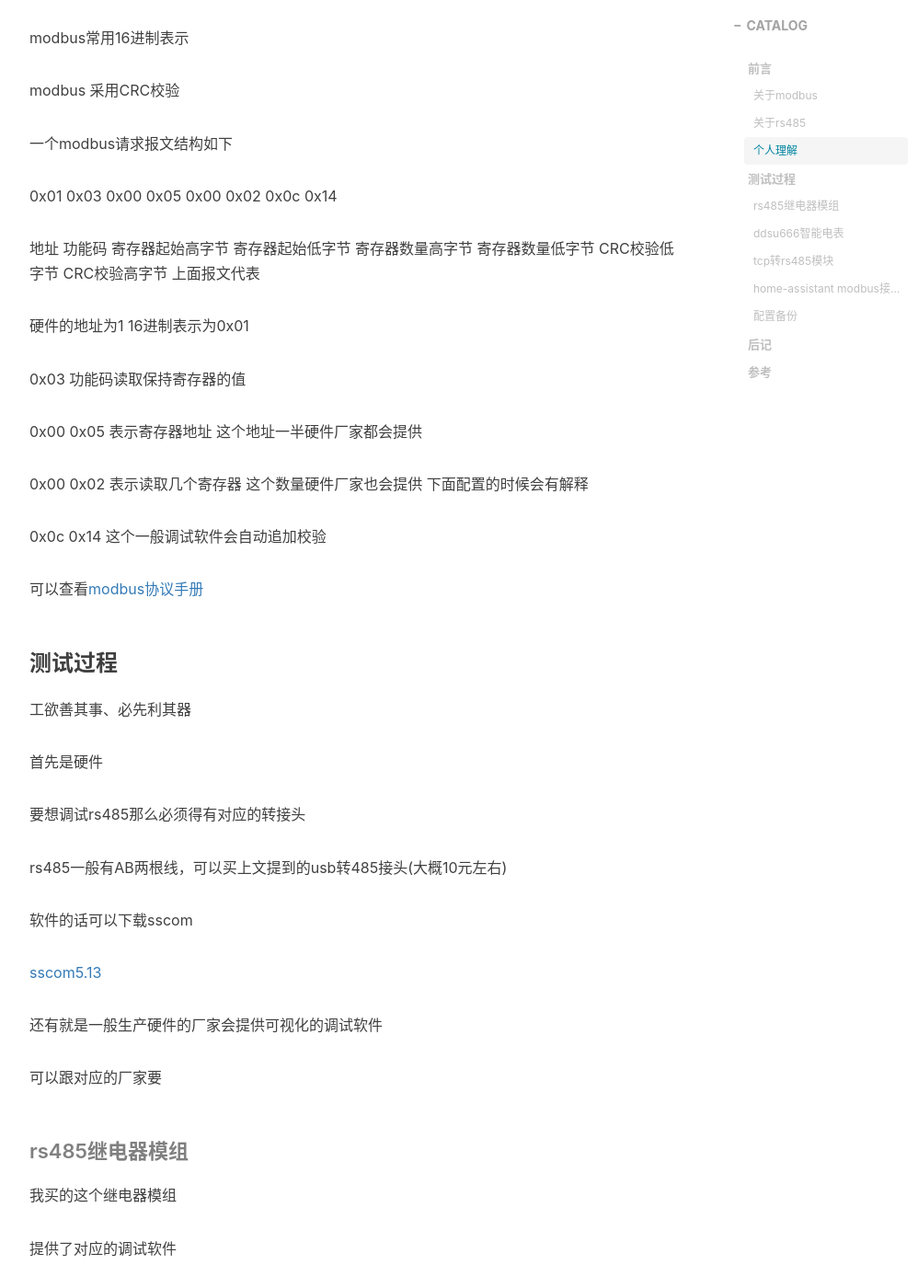
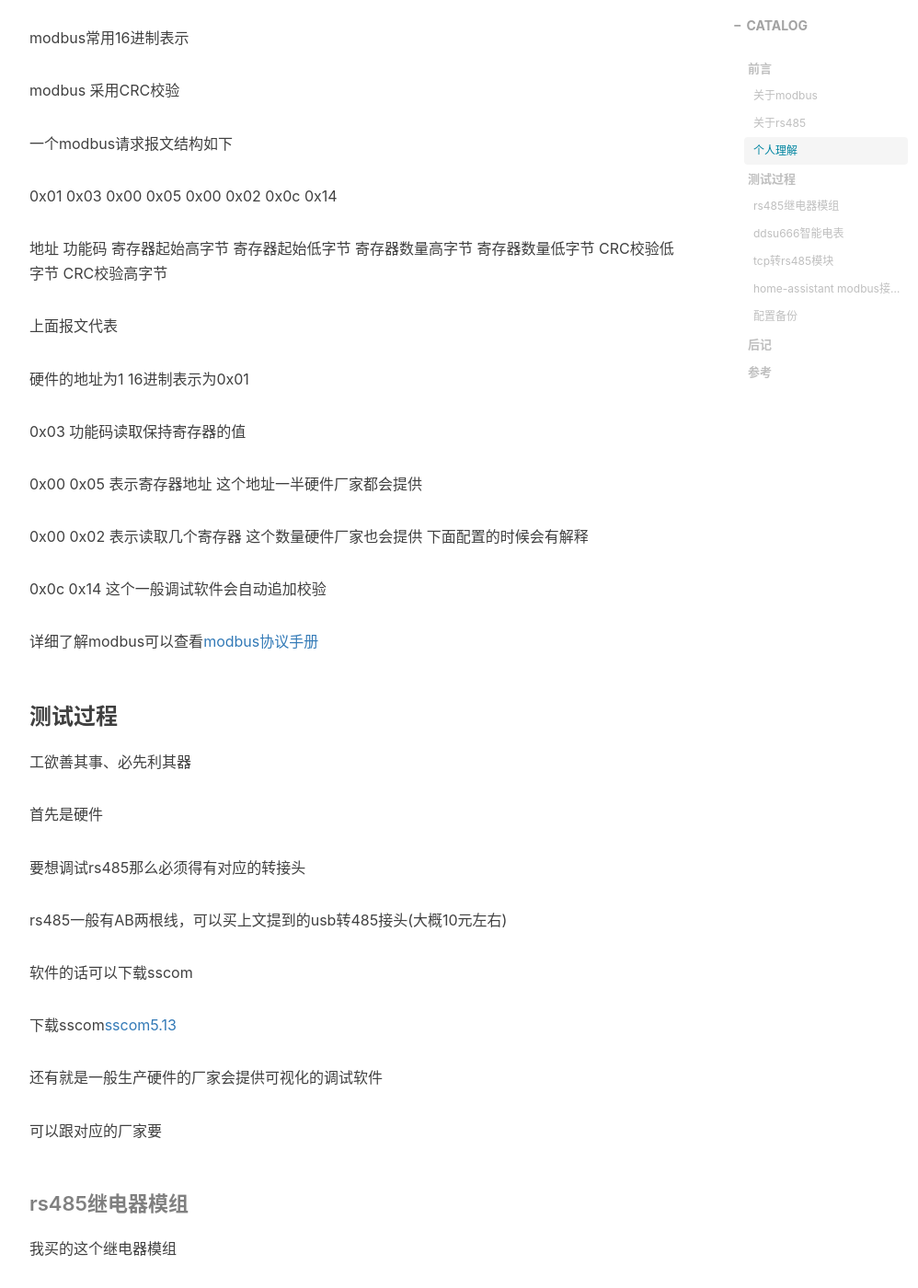
Before and after one commit to chaoxiaodi/chaoxiaodi.github.io, a Jekyll site: the page built from _posts/2023-04-16-zheteng-homeassistant-0x01.md, in a window 1280 px wide and 1400 px high, scrolled down 1697 px. Shown: the whole window at 92% size, without its empty margins (233-1231 px from the left). Built offline with Jekyll 4.4.1, drawn with Linux system fonts in a browser that asks for light colours; nearby versions of some CDN libraries; comment, search, counter and statistics services are not loaded; some of the changed text lies outside the part shown.

Commit message:
update 0x01

```diff
--- a/_posts/2023-04-16-zheteng-homeassistant-0x01.md
+++ b/_posts/2023-04-16-zheteng-homeassistant-0x01.md
@@ -67,6 +67,7 @@ modbus 采用CRC校验
 0x01 0x03 0x00 0x05 0x00 0x02 0x0c 0x14
 
 地址 功能码 寄存器起始高字节 寄存器起始低字节 寄存器数量高字节 寄存器数量低字节 CRC校验低字节 CRC校验高字节
+
 上面报文代表
 
 硬件的地址为1 16进制表示为0x01
@@ -79,7 +80,7 @@ modbus 采用CRC校验
 
 0x0c 0x14 这个一般调试软件会自动追加校验
 
-可以查看[modbus协议手册](/attachment/about-modbus-rtu.pdf)
+详细了解modbus可以查看[modbus协议手册](/attachment/about-modbus-rtu.pdf)
 
 ### 测试过程
 
@@ -93,7 +94,7 @@ rs485一般有AB两根线，可以买上文提到的usb转485接头(大概10元
 
 软件的话可以下载sscom
 
-[sscom5.13](http://www.daxia.com/)
+下载sscom[sscom5.13](http://www.daxia.com/)
 
 还有就是一般生产硬件的厂家会提供可视化的调试软件
 
@@ -162,6 +163,7 @@ rs485一般有AB两根线，可以买上文提到的usb转485接头(大概10元
 比如我读取的是电压，返回的数据是
 
 4363 B333
+
 4364 xxxx
 
 前面一段基本是稳定的不变的
@@ -219,8 +223,10 @@ rs485一般有AB两根线，可以买上文提到的usb转485接头(大概10元
 
 #### home-assistant modbus接入
 
+modbus相关的配置可以查看文档
 [home-assistant modbus 集成](https://www.home-assistant.io/integrations/modbus/)
 
+配置正确的device-class 可以在页面上得到一个预设的icon
 [传感器支持的device-class](https://www.home-assistant.io/integrations/sensor/#device-class)
 
 home-assistant 官网提供了不少的配置案例
```
Also changed, not shown: other parts of _posts/2023-04-16-zheteng-homeassistant-0x01.md (+2 -0 lines).
